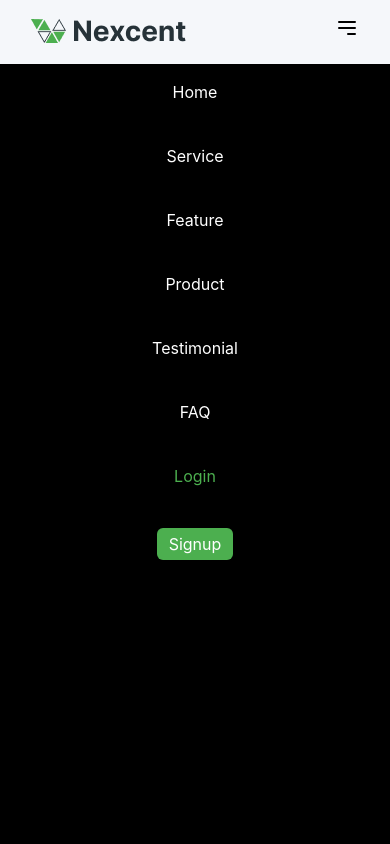
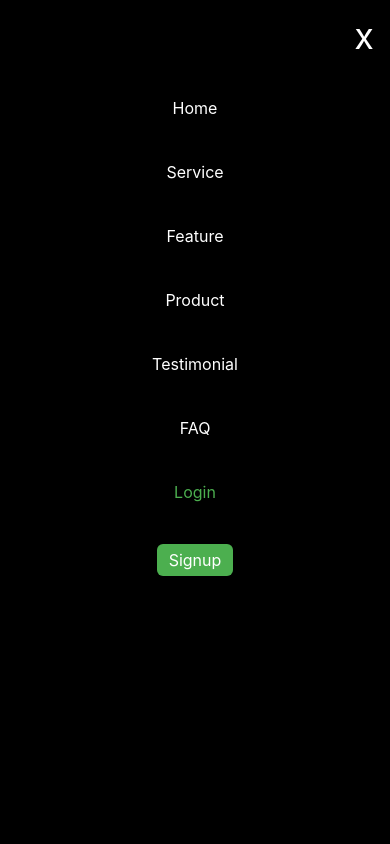
Before and after one commit to imlnr/figma-design, a React (Create React App) app: page / in a window 390 px wide. Both pictures are taken after a click on the button 347 px from the left and 28 px from the top of the page. Shown: the top 844 px of the page. Built offline with nearby package versions, Linux system fonts and the light colour scheme.

Commit message:
final commit

```diff
--- a/src/components/Navbar.jsx
+++ b/src/components/Navbar.jsx
@@ -44,8 +44,9 @@ const Navbar = () => {
                     <Link to="#">FAQ</Link>
                 </div>
                 {isOpen && (
-                    <div className="lg:hidden absolute top-16 left-0 h-full w-full bg-black text-black py-4">
-                        <div className="flex flex-col items-center text-white space-y-10">
+                    <div className="lg:hidden absolute top-0 left-0 h-full w-full bg-black text-black ">
+                        <div className="flex flex-col items-center text-white space-y-10 p-4">
+                            <div onClick={toggleMenu} className='self-end text-4xl'>x</div>
                             <Link to="#" onClick={toggleMenu}>
                                 Home
                             </Link>
```
